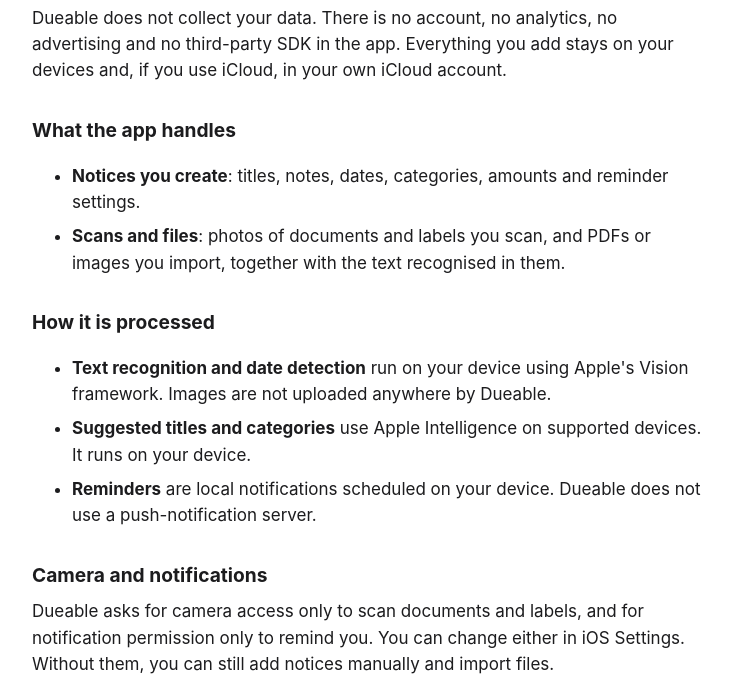
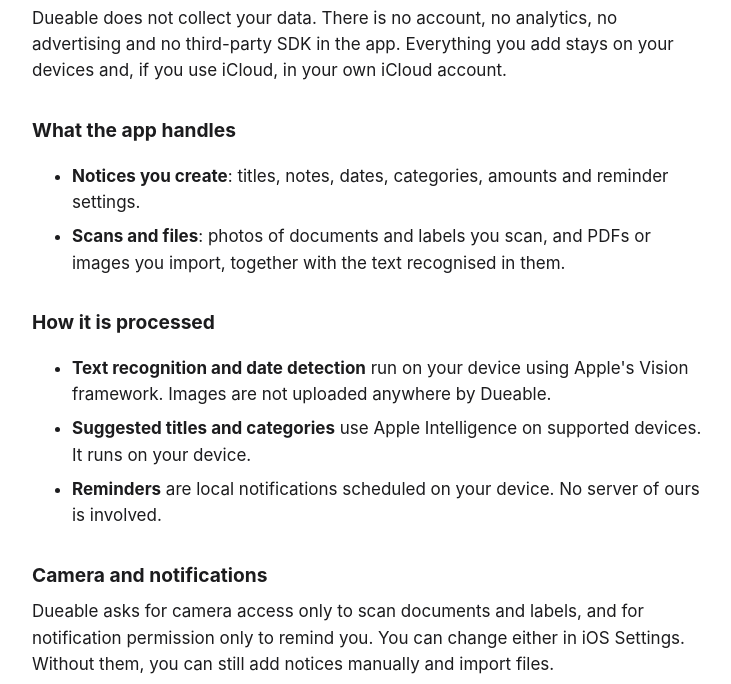
Before and after one commit to browsepedia-apps/dueable-site, a plain HTML site: page privacy/index.html in a window 1280 px wide. Shown: the part 116-800 px from the top of the page, without its empty margins (272-1003 px from the left). Drawn offline with Linux system fonts and the light colour scheme.

Commit message:
Clarify reminders wording

```diff
--- a/privacy/index.html
+++ b/privacy/index.html
@@ -23,7 +23,7 @@
 <ul>
 <li><strong>Text recognition and date detection</strong> run on your device using Apple's Vision framework. Images are not uploaded anywhere by Dueable.</li>
 <li><strong>Suggested titles and categories</strong> use Apple Intelligence on supported devices. It runs on your device.</li>
-<li><strong>Reminders</strong> are local notifications scheduled on your device. Dueable does not use a push-notification server.</li>
+<li><strong>Reminders</strong> are local notifications scheduled on your device. No server of ours is involved.</li>
 </ul>
 
 <h2>Camera and notifications</h2>
```
